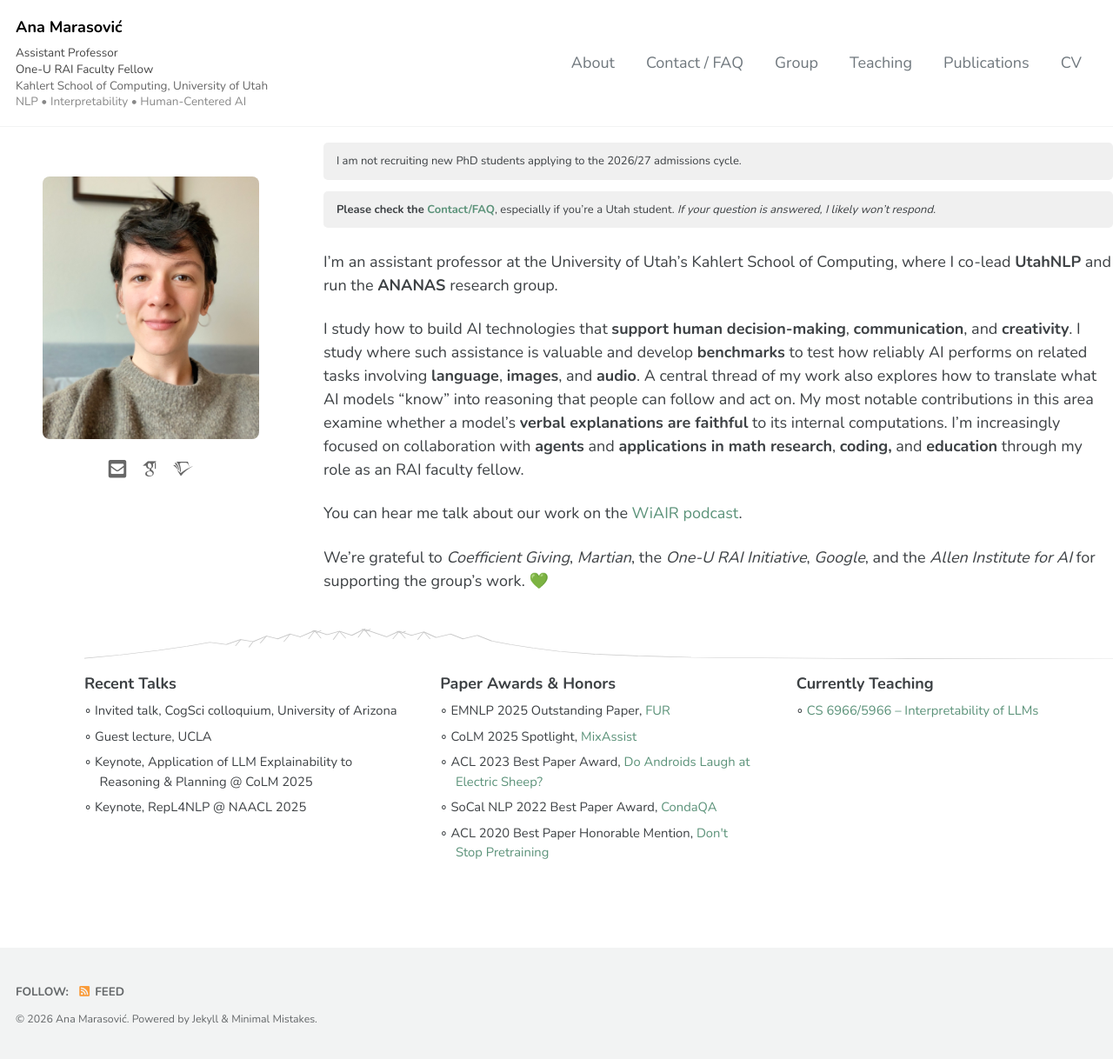
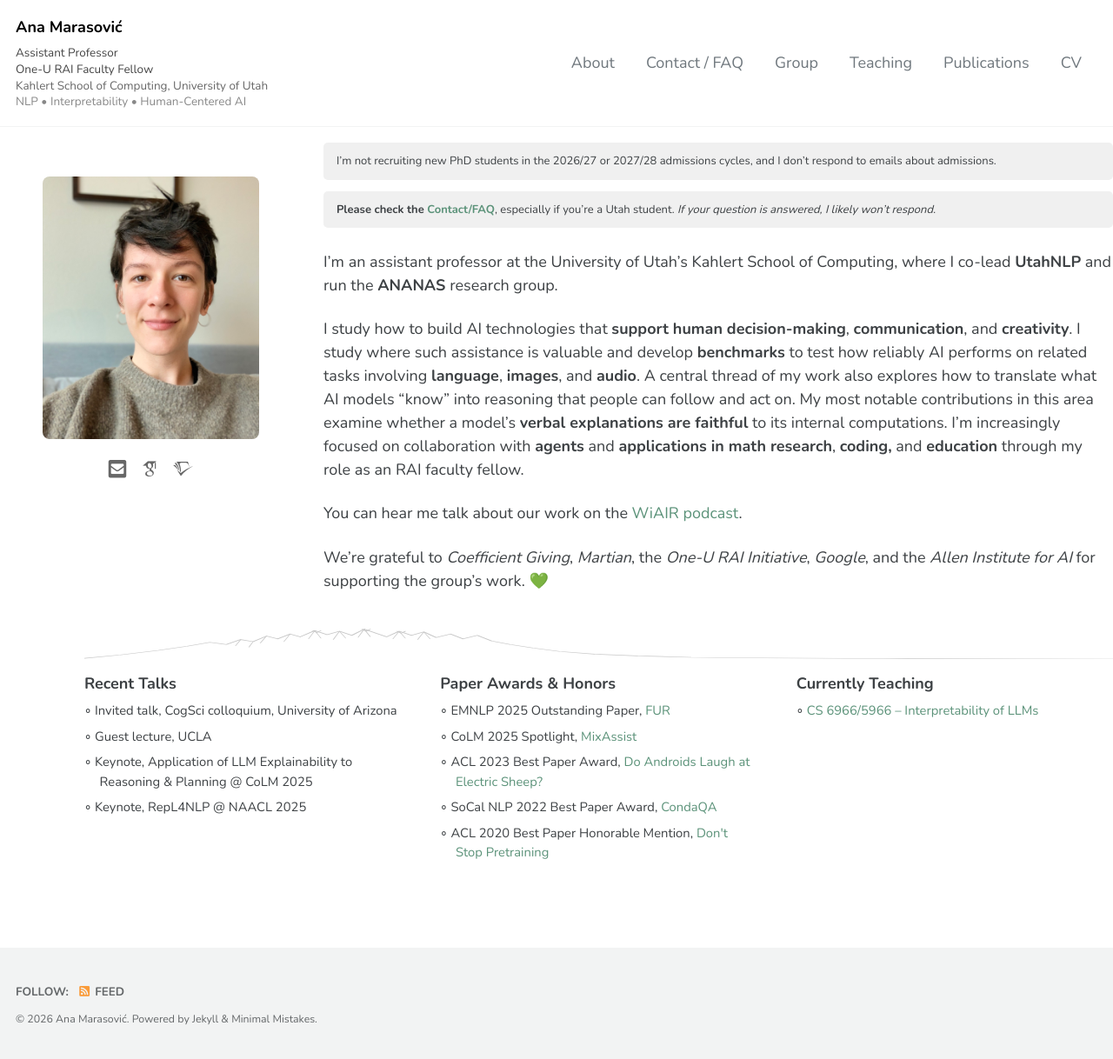
Before and after one commit to amarasovic/amarasovic.github.io, a Jekyll site: the page built from index.md, in a window 1280 px wide. Shown: the whole page at 87% size. Built offline with Jekyll 4.4.1, drawn with Linux system fonts in a browser that asks for light colours; cached includes are drawn as plain includes; some web fonts are replaced; a script that is not in the unit is left out.

Commit message:
Homepage: update recruiting notice for 2026/27 and 2027/28
Co-Authored-By: Claude Opus 5.5 <noreply@anthropic.com>

```diff
--- a/index.md
+++ b/index.md
@@ -15,7 +15,7 @@ sidebar:
 ---
 
 <div style="background-color: #f0f0f0; padding: 12px 15px; border-radius: 5px; font-size: 13px; line-height: 1.4; margin-bottom: 1em;">
-  I am not recruiting new PhD students applying to the 2026/27 admissions cycle.
+  I’m not recruiting new PhD students in the 2026/27 or 2027/28 admissions cycles, and I don’t respond to emails about admissions.
 </div>
 
 <div style="background-color: #f0f0f0; padding: 12px 15px; border-radius: 5px; font-size: 13px; line-height: 1.4; margin-bottom: 2em;">
```
